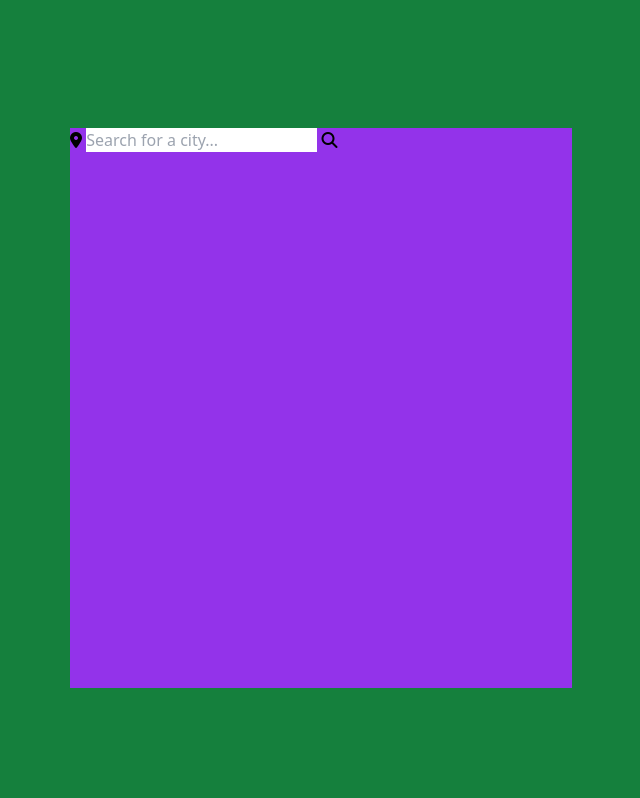
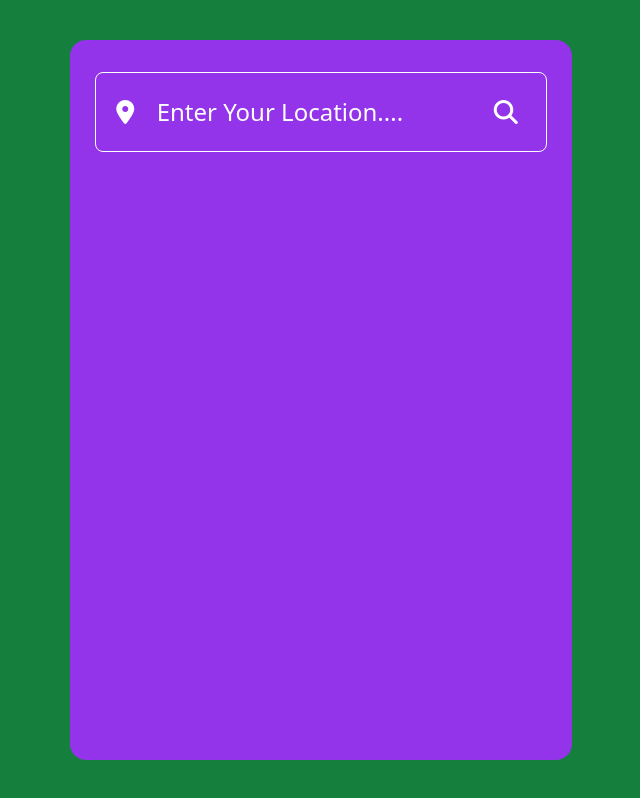
Before and after one commit to Marius-Diran/Weather-App, a website: page index.html in a window 1280 px wide. Shown: the whole page, without its empty margins (319-959 px from the left). Drawn offline with Linux system fonts and the light colour scheme.

Commit message:
Progress

```diff
--- a/index.html
+++ b/index.html
@@ -8,11 +8,11 @@
 </head>
 <body class="min-h-[100vh] flex justify-center items-center bg-green-700">
   <div class="container">
-    <div class="h-[70vh] w-[40%] bg-purple-600 main-body mx-auto my-32">
-      <div class="relative mt- search-box">
-        <i class="fa-solid fa-location-dot"></i>
-        <input type="text" placeholder="Search for a city...">
-        <button class="fa-solid fa-magnifying-glass"></button>
+    <div class="h-[90vh] w-[40%] bg-purple-600 mx-auto my-10 rounded-2xl main-body">
+      <div class="relative bg-transparent border border-solid border-white h-[10vh] w-[90%] flex items-center mx-auto top-8 rounded-lg search-box">
+        <i class="fa-solid fa-location-dot text-2xl ml-5" style="color: #ffffff;"></i>
+        <input type="text" placeholder="Enter Your Location...." class="text-2xl bg-transparent placeholder-white w-[70%] mx-auto outline-none text-white placeholder:capitalize">
+        <button class="fa-solid fa-magnifying-glass text-2xl mr-7" style="color: #ffffff;"></button>
       </div>
     </div>
   </div>
```
Also changed, not shown: output.css.
